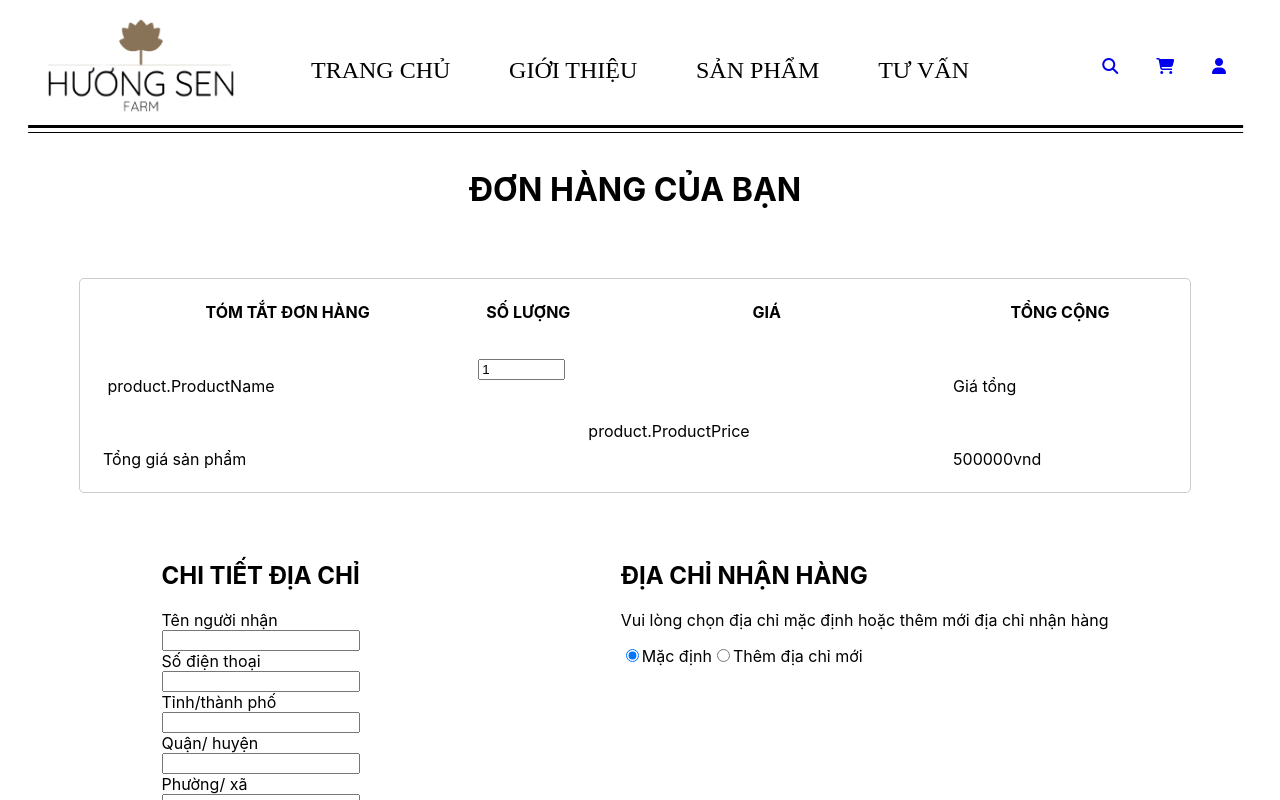
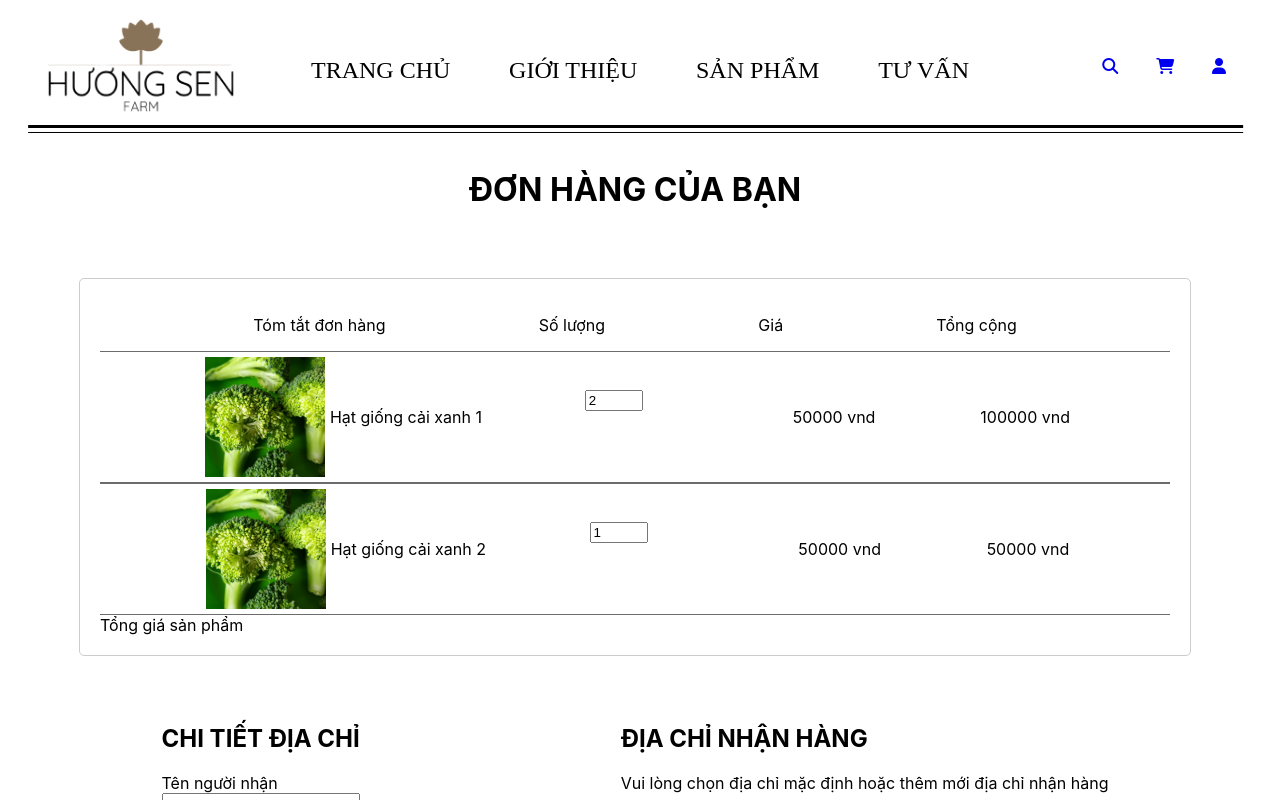
Before and after one commit to thanhhh2512/Web_NLN, a React (Create React App) app in the folder web-nln/: page /order in a window 1280 px wide. Shown: the top 800 px of the page. Built offline with nearby package versions, Linux system fonts and the light colour scheme.

Commit message:
Chỉnh lại ổn hơn trang giỏ hàng

```diff
--- a/web-nln/src/component/cart/Cart.css
+++ b/web-nln/src/component/cart/Cart.css
@@ -17,7 +17,6 @@
 }
 .warraper-title{
     color: var(--Text, #000);
-
     text-align: center;
     font-family: Roboto;
     font-size: 64px;
@@ -44,19 +43,19 @@ line-height: normal;
 .itemList{
     display: flex;
     flex-direction: row;
+    align-items: center;
+    justify-content: space-evenly;
+    border-top: 0.5px solid var(--Thanh-k, #6C6C6C);
+    border-bottom: 0.5px solid var(--Thanh-k, #6C6C6C);
 }
 .list-items{
-
-    border-bottom: 1px solid #000;
     margin: 0 20px;
     padding: 3px;
     width: 700px;
     height: fit-content;
 }
-.more-infor{
-    /* Cái này k ăn */
-    border-top: 0.5px solid var(--Thanh-k, #6C6C6C);
-    border-bottom: 0.5px solid var(--Thanh-k, #6C6C6C);
+.itemList-detail{
+
 }
 .img-item img{
     background: cover no-repeat, #D9D9D9;
@@ -69,16 +68,17 @@ line-height: normal;
     padding-top: 28px;
 }
 .quantity-item{
+    display: flex;
     width: 100px;
     padding: 20px 3px 53px 3px;
 }
 .quantity-item input{
-    width: 79px;
+    width: 50px;
 }
 .price-item{
    display: flex;
    justify-content: space-between;
-   margin-top: 91px;
+   flex-direction: column;
    padding: 5px;
 }
 .type-product,
@@ -90,7 +90,7 @@ line-height: normal;
 .label{
     margin-right: 20px;
     font-style: normal;
-    font-weight: 400;
+    font-weight: 300;
     line-height: normal;
 }
 .pref-item{
--- a/web-nln/src/component/order/Order.css
+++ b/web-nln/src/component/order/Order.css
@@ -1,5 +1,5 @@
 h1,
-h2, th{
+h2{
     text-transform:uppercase ;
 }
 .wrapper{
@@ -16,6 +16,25 @@ h2, th{
     border: #ccc 1px solid;
     border-radius: 5px;
 }
+.head-table{
+    display: flex;
+    justify-content: space-evenly;
+}
+.item{
+    display: flex;
+    justify-content: space-evenly;
+}
+.item-detail{
+    display: flex;
+    align-items: center;
+
+}
+.item-detail img{
+    background: cover no-repeat, #D9D9D9;
+    width: 120px;
+    height: 120px;
+    margin: 5px;
+}
 .inf-custom{
     display: flex;
     justify-content: space-around;
--- a/web-nln/src/component/order/OrderBody.js
+++ b/web-nln/src/component/order/OrderBody.js
@@ -1,84 +1,99 @@
+import { CartData } from "../../common/json/CartData";
+import '../cart/Cart.css'
 import './Order.css'
 function OrderBody() {
+    var listOrder = CartData.map(item =>{
+                   return (
+                    <div className='itemList' key={item.ProductNo}>
+                        <div className='item-detail'>
+                            <img src={item.ProductImage[0]} alt={item.ProductName} />
+                            {item.ProductName}
+                        </div>
+                        <div className='quantity-item' >
+                            <input value={item.Quantity} type="number" readOnly ></input>
+                        </div>
+                        <div className='price-item' >
+                            {item.ProductPrice + " vnd"}
+                        </div>
+                        <div className='total'>
+                            { Number.parseInt(item.ProductPrice) * Number.parseFloat(item.Quantity)} vnd
+                        </div>
+                    </div>)
+                })
     return (
     <main className="wrapper">
         <div className="title-page">
             <h1>Đơn hàng của bạn</h1>
         </div>
-        <table className="order-detail">
-            <thead>
-                <th>Tóm tắt đơn hàng</th>
-                <th>Số lượng</th>
-                <th>Giá</th>
-                <th>Tổng cộng</th>
-            </thead>
-            <tfoot>
-                <td colSpan="3"> Tổng giá sản phẩm</td>
-                <td>{/**Tổng bill */} 500000vnd</td>
-            </tfoot>
-            <tbody>
-                <tr className='item'>
-                    <td className='item'><img src="" alt=""></img> product.ProductName</td>
-                    <td className='quantity-item' >
-                        <input value={"1"} type="number" readonly ></input>
-                    </td>
-                    <td className='price-item' >
-                        product.ProductPrice
-                    </td>
-                    <td className='total'>
-                        {/* {Tính tổng giá} */}
-                        Giá tổng
-                    </td>
-                </tr>
-            </tbody>
-        </table>
+        <section className="order-detail">
+            <div className="head-table">
+                <p>Tóm tắt đơn hàng</p>
+                <p>Số lượng</p>
+                <p>Giá</p>
+                <p>Tổng cộng</p>
+            </div>
+            <div>
+                {listOrder}
+            </div>
+            <div>
+                <div> Tổng giá sản phẩm</div>
+                <div>{ ()=>{var tmp = 0;
+                        CartData.forEach((item) => {
+                            tmp = tmp + Number.parseInt(item.ProductPrice) * Number.parseFloat(item.Quantity);
+                        });
+                        return tmp;} }
+                </div>
+            </div>
+        </section>
         <div className="inf-custom">
             <form className="address-form">
                 <h2>Chi tiết địa chỉ</h2>
-                <label className="label-form-custom" for="name-custom">Tên người nhận</label>
+                <label className="label-form-custom" htmlFor="name-custom">Tên người nhận</label>
                 <input type="text" name="name-custom" className=" input-form"></input>
-                <label className="label-form-custom" for="phone-number">Số điện thoại</label>
+                <label className="label-form-custom" htmlFor="phone-number">Số điện thoại</label>
                 <input type="text" name="phone-number" className=" input-form"></input>
-                <label className="label-form-custom" for="city">Tỉnh/thành phố</label>
+                <label className="label-form-custom" htmlFor="city">Tỉnh/thành phố</label>
                 <input type="text" name="city" className=" input-form"></input>
-                <label className="label-form-custom" for="distric">Quận/ huyện</label>
+                <label className="label-form-custom" htmlFor="distric">Quận/ huyện</label>
                 <input type="text" name="distric" className=" input-form"></input>
-                <label className="label-form-custom" for="ward">Phường/ xã</label>
+                <label className="label-form-custom" htmlFor="ward">Phường/ xã</label>
                 <input type="text" name="ward" className=" input-form"></input>
-                <label className="label-form-custom" for="detail-custom">Chi tiết</label>
+                <label className="label-form-custom" htmlFor="detail-custom">Chi tiết</label>
                 <input type="text" name="detail-custom" className=" input-form"></input>
             </form>
             <div>
                 <h2>Địa chỉ nhận hàng</h2>
                 <p>Vui lòng chọn địa chỉ mặc định hoặc thêm mới địa chỉ nhận hàng</p>
-                <input type="radio" id="default" name="address" value="Default" checked></input>
-                <label for="default">Mặc định</label>
+                <input type="radio" id="default" name="address" value="Default"></input>
+                <label htmlFor="default">Mặc định</label>
                 <input type="radio" id="add" name="address" value="Add new address"></input>
-                <label for="add">Thêm địa chỉ mới</label>
+                <label htmlFor="add">Thêm địa chỉ mới</label>
             </div>
         </div>
         <div className="transport">
             <h2>Loại vận chuyển</h2>
             <table>
+                <tbody>
                     <tr>
-                    <td><input type="radio" id="gttk" name="transport" value="gttk"></input><label for="gttk">Giao hàng tiết kiệm</label></td>
+                        <td><input type="radio" id="gttk" name="transport" value="gttk"></input><label htmlFor="gttk">Giao hàng tiết kiệm</label></td>
                         <td></td>
                         <td>Giao hàng sau 3-5 ngày</td>
                         <td>15000vnd</td>
                     </tr>
                     <tr>
-                    <td><input type="radio" id="ghn" name="transport" value="ghn"></input><label for="ghn">Giao hàng nhanh</label></td>
+                        <td><input type="radio" id="ghn" name="transport" value="ghn"></input><label htmlFor="ghn">Giao hàng nhanh</label></td>
                         <td></td>
                         <td>Giao hàng sau 1-2 ngày</td>
                         <td>35000vnd</td>
                     </tr>
+                </tbody>
             </table>
         </div>
         <div className="footbill">
             <div>
                 <h2>Hình thức thanh toán</h2>
-                <input type="radio" name="payment" value="cash" checked></input>
-                <label for="payment">Thanh toán khi nhận hàng</label>
+                <input type="radio" name="payment" value="cash" ></input>
+                <label htmlFor="payment">Thanh toán khi nhận hàng</label>
             </div>
             <div>
                 <h2>Tóm tắt thanh toán</h2>
```
Also changed, not shown: web-nln/src/component/cart/CartBody.js (+36 -30 lines). Lines whose indentation alone changed are shown as unchanged.
